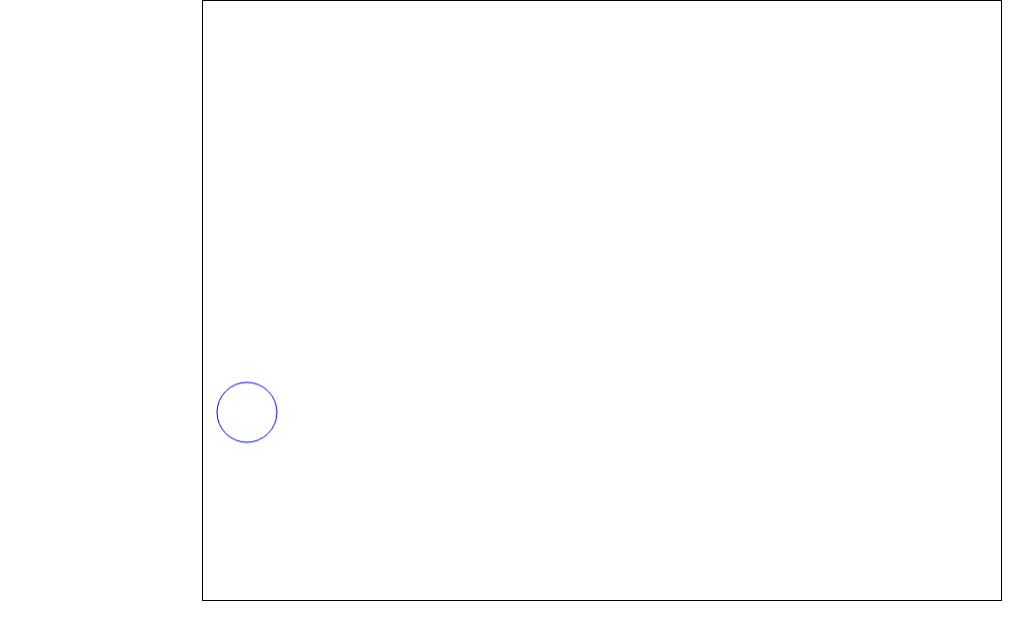
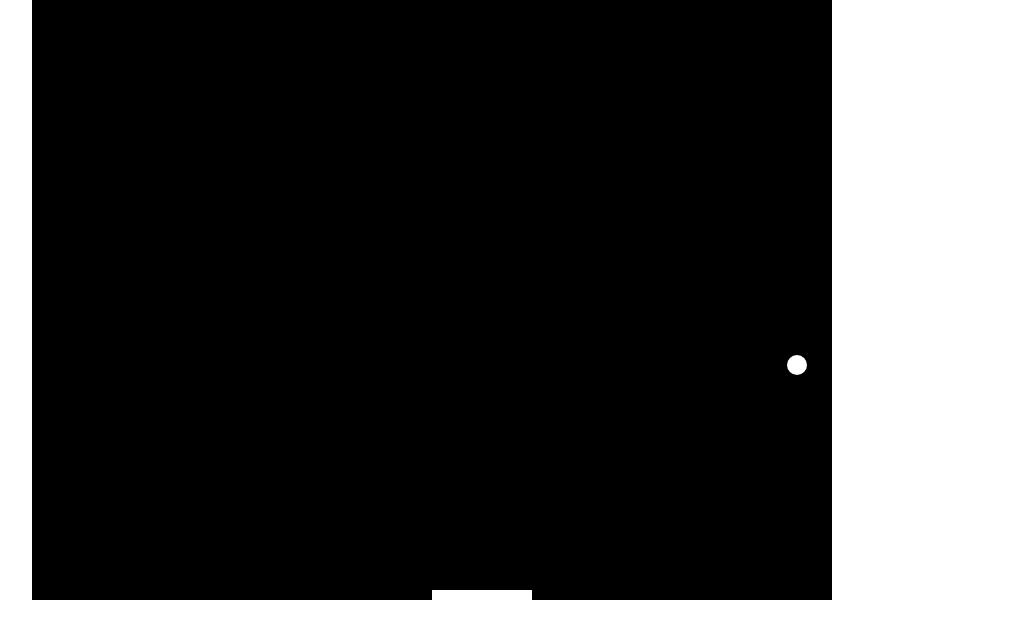
Before and after one commit to arturfil/game-project-ironhack, a website: page index.html in a window 1280 px wide. Shown: the whole page, without its empty margins (38-1071 px from the left). Drawn offline with nearby package versions, Linux system fonts and the light colour scheme.

Commit message:
changed logic and ux

```diff
--- a/css/style.css
+++ b/css/style.css
@@ -2,13 +2,3 @@
 body {
   margin: 0
 }
-
-canvas {
-    padding-left: 0;
-    padding-right: 0;
-    margin-left: auto;
-    margin-right: auto;
-    display: block;
-    width: 800px;
-    border: 1px solid black;
-}
--- a/index.html
+++ b/index.html
@@ -19,10 +19,10 @@
   </head>
   <body>
 
-
+<!-- setting up the canvas width an height in the html file so the images and objects don't appear pixelated -->
   <div class="container ">
     <div class="canvas">
-      <canvas></canvas>
+      <canvas id="gameCanvas" width="800" height="600"></canvas>
     </div>
   </div>
 
@@ -41,6 +41,10 @@
   <script type="text/javascript" src="./js/app.js">
   </script>
 
+  <script type="text/javascript" src="./js/player.js">
+
+  </script>
+
   <script type="text/javascript" src="./js/setup.js">
   </script>
 
--- a/js/setup.js
+++ b/js/setup.js
@@ -1,56 +1,72 @@
-var canvas  = document.querySelector('canvas');
+var canvas, canvasContext;
 
-canvas.width = window.innerWidth = 800;
-canvas.height = window.innerHeight = 600;
+function updateMousePos(e) {
+  var rect = canvas.getBoundingClientRect();
+  var root = document.documentElement;
+  var mouseX = e.clientX - rect.left - root.scrollLeft;
+  // var mouseY = e.clientY - rect.top = root.scrollTop;
 
-var c = canvas.getContext('2d');
+  paddleX = mouseX - PADDLE_WIDTH/2;
+}
 
-// c.fillStyle = 'rgba(255, 0, 0, 0.1 )'; // the fill style has to go before the "fill Rect()"
-// c.fillRect(100, 100, 100, 100);
-//
-//
-//
-// // moving line
-// c.beginPath();
-// c.moveTo(50, 300);
-// c.lineTo(300, 100);
-// c.strokeStyle = "#aaa"
-// c.stroke();
+window.onload = function() {
 
-// arc / Circle
-// c.beginPath();
-// c.arc(300, 300, 30, 0, Math.PI * 2, false);
-// c.strokeStyle = 'blue'
-// c.stroke();
+  canvas = document.getElementById('gameCanvas');
+  ctx = canvas.getContext('2d');
 
-// arc / Circle
+  var framesPerSecond = 30;
+  setInterval(updateAll, 1000/framesPerSecond);
 
-var x = 300;
-var y = 300;
-var dx = 4;
-var dy = 4;
-var radius = 30;
+  canvas.addEventListener('mousemove', updateMousePos);
+}
 
-function animate() {
-  requestAnimationFrame(animate);
-  c.clearRect(0, 0, innerWidth, innerHeight);
+var ballX = 75;
+var ballY = 75;
+var radius = 10;
 
-  c.beginPath();
-  c.arc(x, y, 30, 0, Math.PI * 2, false);
-  c.strokeStyle = 'blue'
-  c.stroke();
+var ballSpeedX = 5;
+var ballSpeedY = 5;
 
-  if (x + radius > innerWidth || x - radius < 0) {
-    dx = -dx;
+const PADDLE_WIDTH = 100;
+const PADDLE_HEIGHT = 10;
+var paddleX = 400;
+
+function updateAll() {
+  moveAll();
+  drawAll()
+}
+
+// this controls the boundraries of the ball movement but doesn't create the movement itself;
+function moveAll() {
+  ballX += ballSpeedX;
+  ballY += ballSpeedY;
+
+  if (ballX + radius > canvas.width || ballX - radius < 0) {
+    ballSpeedX = -ballSpeedX;
   }
 
-  if (y + radius > innerHeight || y - radius < 0) {
-    dy = -dy;
+  if (ballY + radius > canvas.height   || ballY - radius < 0) {
+    ballSpeedY = -ballSpeedY;
   }
-
-  x += dx;
-  y += dy;
-  console.log('procesing ...');
 }
 
-animate();
+//drawing the canvas and the ball everytime the window loads.
+// it emulates movement
+function drawAll() {
+  colorRect(0, 0, canvas.width, canvas.height, 'black') //draw screen
+  colorCircle(ballX, ballY, radius, 'white' )           //draw ball
+
+  colorRect(paddleX, canvas.height - PADDLE_HEIGHT, PADDLE_WIDTH, PADDLE_HEIGHT, 'white');
+}
+
+function colorRect(topLeftX, topLeftY, boxWidth, boxHeight, fillColor){
+  ctx.fillStyle = fillColor;
+  ctx.fillRect(topLeftX, topLeftY, boxWidth, boxHeight);
+}
+
+function colorCircle(centerX, centerY,  ballRadius, fillColor) {
+  ctx.fillStyle = fillColor;
+  ctx.beginPath();
+  ctx.arc(centerX, centerY,  ballRadius, 0, Math.PI * 2, true);
+  ctx.fill();
+}
```
